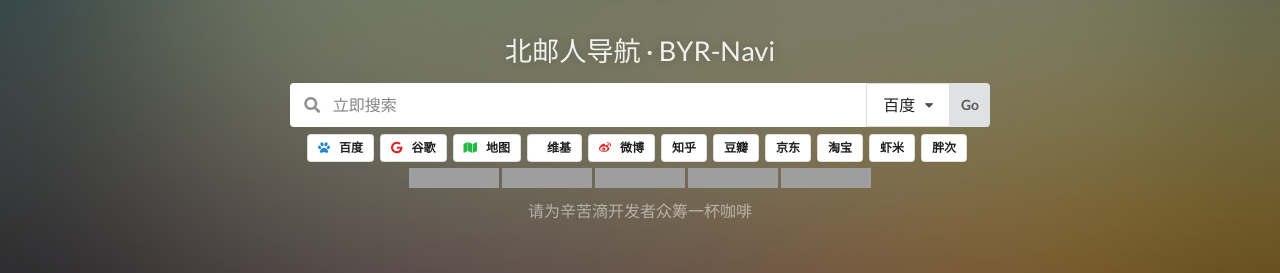
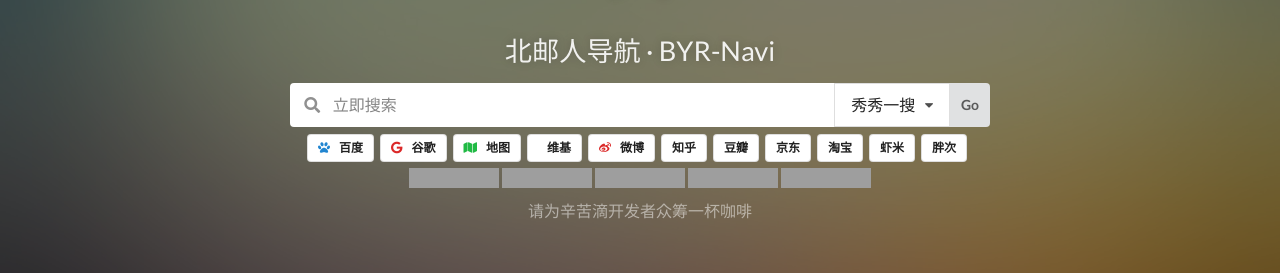
Before and after one commit to shangrila-kun/mddh, a Jekyll site: the page built from index.html, in a window 1280 px wide. Shown: the part 407-680 px from the top of the page. Built offline with Jekyll 4.4.1, drawn with Linux system fonts in a browser that asks for light colours; comment, search, counter and statistics services are not loaded; grey boxes are pictures that could not be loaded.

Commit message:
Update search_services.yml

```diff
--- a/_data/search_services.yml
+++ b/_data/search_services.yml
@@ -1,5 +1,5 @@
 - id: baidu
-  name: 百度
+  name: 秀秀一搜
   url: http://baidu.com/s?wd=
   suffix: "&ie=utf-8"
   shortcut: 百度
```
